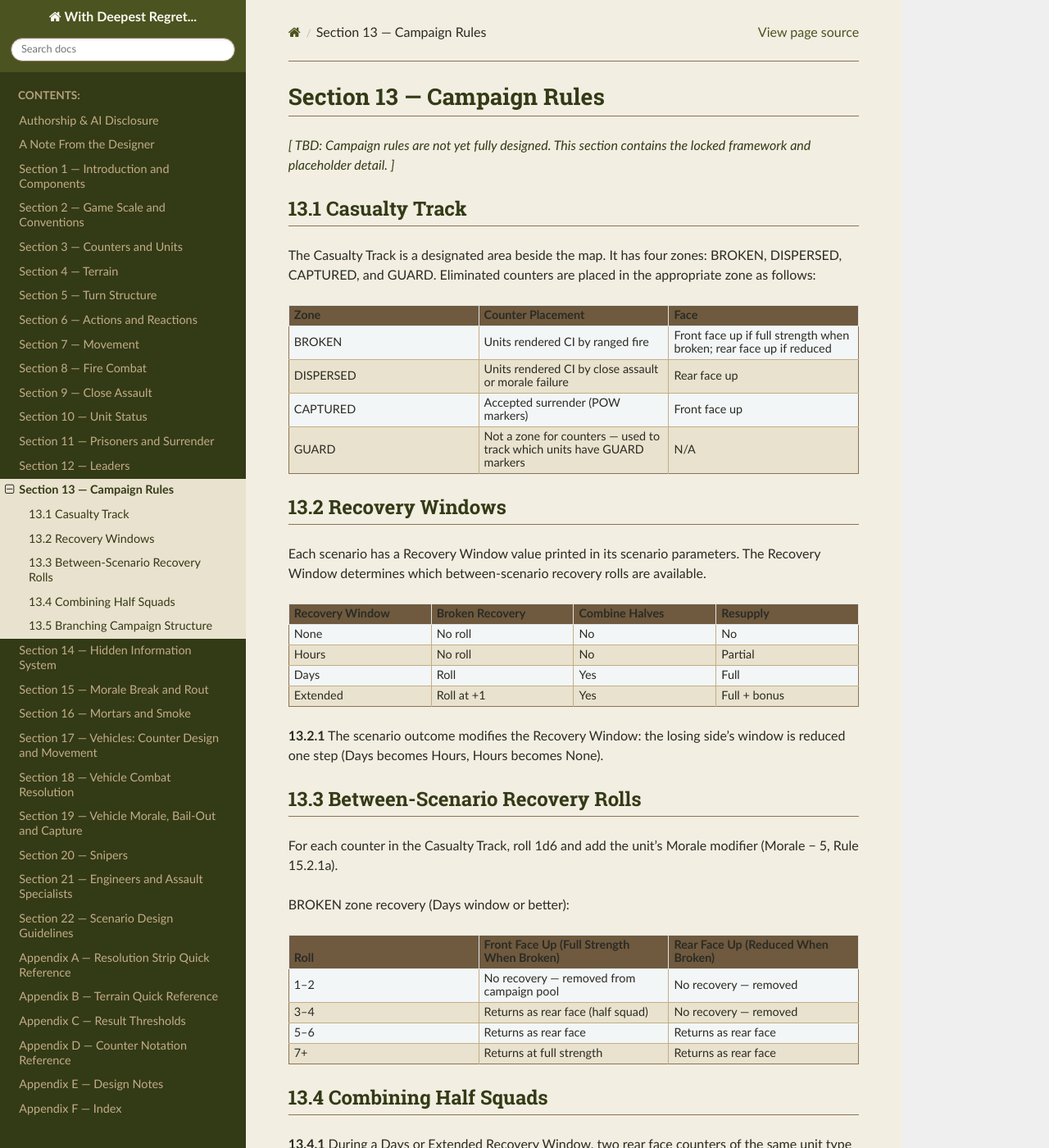
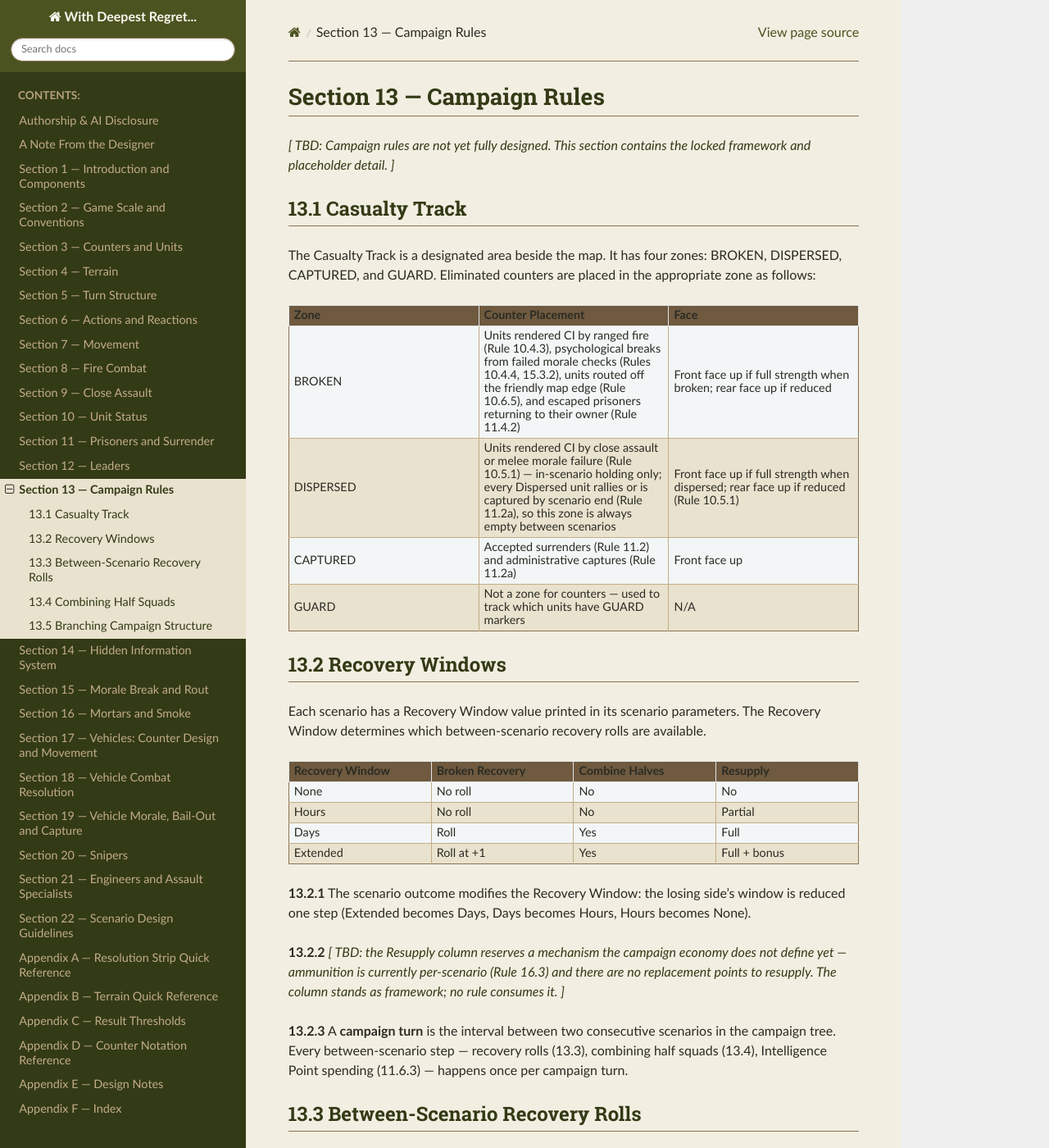
Before and after one commit to spugnoid/wdr-wargame, a Sphinx documentation site: the page built from docs/source/section_13__campaign_rules.rst, in a window 1280 px wide and 1400 px high. Shown: the whole window at 82% size. Built offline with Sphinx 7.4.7 and the Read the Docs theme 3.1.0, drawn with Linux system fonts in a browser that asks for light colours; some of the changed text lies outside the part shown.

Commit message:
rules: campaign zone table matches its sources; live refs defined, dead ones marked TBD (13, 11.6)
13.1 contradicted 10.4/10.5/11.2a on three counts (BROKEN scope,
DISPERSED scope and face); rewritten to match, with administrative
capture included. Outcome grades now map from the scenario end
state (collapse or 2x VP = decisive), 'campaign turn' is defined,
13.3 scopes to the BROKEN zone with the white-marker +1 inline,
and Extended's reduction step is stated. Resupply, replacement
points, and unit experience are explicitly marked TBD where
players read them instead of masquerading as live rules. IP award
becomes one-time per secured POW (the per-turn income snowballed).
Design note E.87.

Co-Authored-By: Claude Fable 5 <noreply@anthropic.com>
Claude-Session: https://claude.ai/code/session_01MRhnethYPpBAmEh6wa83hu

```diff
--- a/docs/source/section_11__prisoners_and_surrender.rst
+++ b/docs/source/section_11__prisoners_and_surrender.rst
@@ -88,7 +88,7 @@ Section 11 — Prisoners and Surrender
 
 **11.6.1**  Secured prisoner markers (escorted off-map) generate Intelligence Points for the campaign.
 
-**11.6.2**  1 Intelligence Point is generated per secured POW marker per campaign turn.
+**11.6.2**  1 Intelligence Point is awarded per secured POW marker, **once**, at the moment it is secured. Prisoners are interrogated when taken — they are not a renewable resource, and a stockpile of early captures does not compound across a long campaign.
 
 **11.6.3**  Intelligence Points may be spent between scenarios for the following benefits:
 
@@ -103,4 +103,4 @@ Section 11 — Prisoners and Surrender
    * - 2 points
      - Reveal the starting position of one enemy unit in the next scenario
    * - 3 points
-     - Gain bonus replacement points equal to the prisoner count
+     - Gain bonus replacement points equal to the prisoner count *[TBD — replacement points await the campaign economy design (Rule 13.2.2); this benefit is unavailable until then]*
--- a/docs/source/section_13__campaign_rules.rst
+++ b/docs/source/section_13__campaign_rules.rst
@@ -17,13 +17,13 @@ The Casualty Track is a designated area beside the map. It has four zones: BROKE
      - **Counter Placement**
      - **Face**
    * - BROKEN
-     - Units rendered CI by ranged fire
+     - Units rendered CI by ranged fire (Rule 10.4.3), psychological breaks from failed morale checks (Rules 10.4.4, 15.3.2), units routed off the friendly map edge (Rule 10.6.5), and escaped prisoners returning to their owner (Rule 11.4.2)
      - Front face up if full strength when broken; rear face up if reduced
    * - DISPERSED
-     - Units rendered CI by close assault or morale failure
-     - Rear face up
+     - Units rendered CI by close assault or melee morale failure (Rule 10.5.1) — in-scenario holding only; every Dispersed unit rallies or is captured by scenario end (Rule 11.2a), so this zone is always empty between scenarios
+     - Front face up if full strength when dispersed; rear face up if reduced (Rule 10.5.1)
    * - CAPTURED
-     - Accepted surrender (POW markers)
+     - Accepted surrenders (Rule 11.2) and administrative captures (Rule 11.2a)
      - Front face up
    * - GUARD
      - Not a zone for counters — used to track which units have GUARD markers
@@ -62,13 +62,17 @@ Each scenario has a Recovery Window value printed in its scenario parameters. Th
      - Full + bonus
 
 
-**13.2.1**  The scenario outcome modifies the Recovery Window: the losing side's window is reduced one step (Days becomes Hours, Hours becomes None).
+**13.2.1**  The scenario outcome modifies the Recovery Window: the losing side's window is reduced one step (Extended becomes Days, Days becomes Hours, Hours becomes None).
+
+**13.2.2**  *[ TBD: the Resupply column reserves a mechanism the campaign economy does not define yet — ammunition is currently per-scenario (Rule 16.3) and there are no replacement points to resupply. The column stands as framework; no rule consumes it. ]*
+
+**13.2.3**  A **campaign turn** is the interval between two consecutive scenarios in the campaign tree. Every between-scenario step — recovery rolls (13.3), combining half squads (13.4), Intelligence Point spending (11.6.3) — happens once per campaign turn.
 
 13.3  Between-Scenario Recovery Rolls
 -------------------------------------
 
 
-For each counter in the Casualty Track, roll 1d6 and add the unit's Morale modifier (Morale − 5, Rule 15.2.1a).
+For each counter in the **BROKEN zone**, roll 1d6 and add the unit's Morale modifier (Morale − 5, Rule 15.2.1a). CAPTURED counters belong to the enemy and never roll; the DISPERSED zone is always empty between scenarios (Rule 13.1). Psychological breaks (white CI cause marker) roll at +1 (Rule 10.4.6).
 
 
 BROKEN zone recovery (Days window or better):
@@ -114,4 +118,8 @@ BROKEN zone recovery (Days window or better):
 
 The campaign consists of a series of scenarios linked by a branching tree structure. The outcome of each scenario (decisive victory, marginal victory, draw, marginal defeat, decisive defeat) determines which scenario follows.
 
-A winning campaign branch should produce momentum — better recovery time, unit experience accumulating, intelligence from prisoners. A losing branch should produce compounding pressure — no recovery time, degraded units, forced to fight with what remains.
+**13.5.1**  Outcome grades, until the full campaign design lands, map from the scenario's own end state (Rules 15.7, 22.6): a win by Force Morale collapse or with at least **twice** the loser's victory points is a **decisive victory**; any other win is a **marginal victory**; equal victory points at the turn limit is a **draw**. Defeats mirror the victories from the loser's side.
+
+**13.5.2**  *[ TBD: "unit experience accumulating" names a promotion system (green → regular → veteran across scenarios) that does not exist yet. No rule currently changes a counter's quality between scenarios; treat printed quality as fixed until that system is designed. ]*
+
+A winning campaign branch should produce momentum — better recovery time, intelligence from prisoners, and eventually unit experience (13.5.2). A losing branch should produce compounding pressure — no recovery time, degraded units, forced to fight with what remains.
```
Also changed, not shown: docs/source/appendix_e__design_notes.rst (+5 -0 lines).
